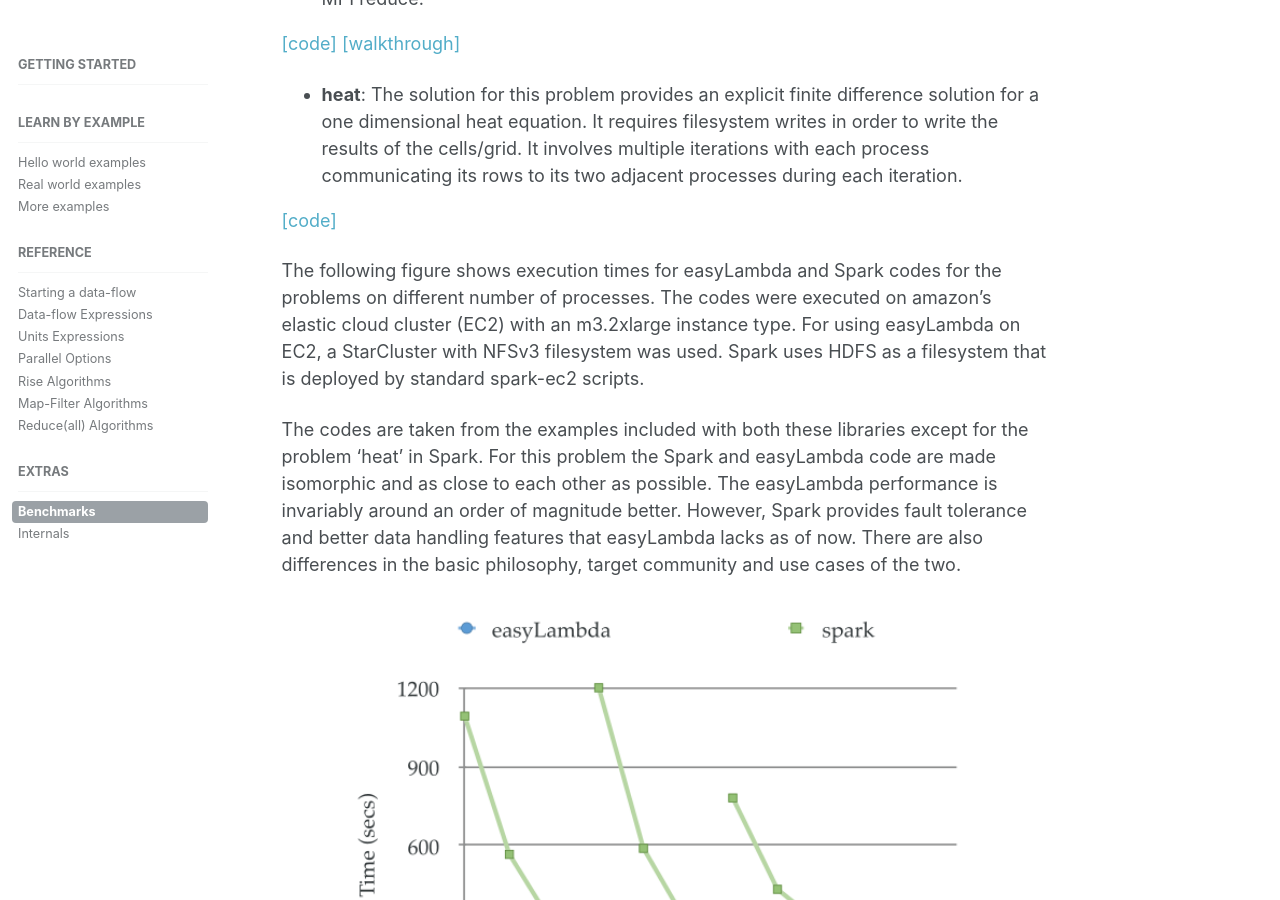
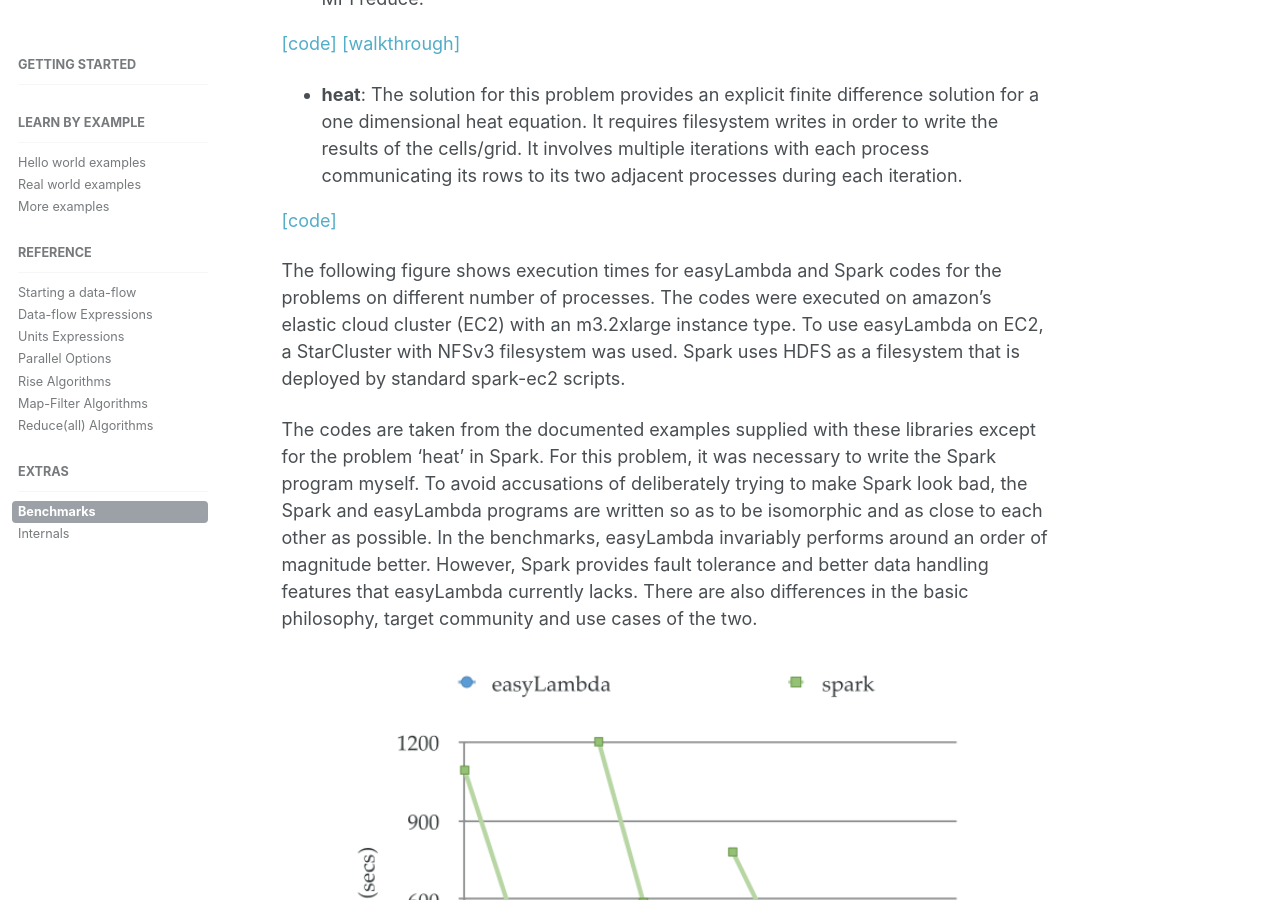
Before and after one commit to haptork/easyLambda, a Jekyll site: the page built from _docs/13-benchmarks.md, in a window 1280 px wide and 900 px high, scrolled down 1185 px. Built offline with Jekyll 4.4.1, drawn with Linux system fonts in a browser that asks for light colours; some of the changed text lies outside the part shown.

Commit message:
Update 13-benchmarks.md

```diff
--- a/_docs/13-benchmarks.md
+++ b/_docs/13-benchmarks.md
@@ -59,17 +59,18 @@ rows to its two adjacent processes during each iteration.
 
 The following figure shows execution times for easyLambda and Spark codes
 for the problems on different number of processes. The codes were executed on
-amazon's elastic cloud cluster (EC2) with an m3.2xlarge instance type. For using
+amazon's elastic cloud cluster (EC2) with an m3.2xlarge instance type. To use
 easyLambda on EC2, a StarCluster with NFSv3 filesystem was used. Spark uses HDFS
 as a filesystem that is deployed by standard spark-ec2 scripts.
 
-The codes are taken from the examples included with both these libraries except
-for the problem 'heat' in Spark. For this problem the Spark and easyLambda code are
-made isomorphic and as close to each other as possible. The easyLambda performance
-is invariably around an order of magnitude better. However, Spark provides
-fault tolerance and better data handling features that easyLambda lacks as of
-now. There are also differences in the basic philosophy, target community and
-use cases of the two.
+The codes are taken from the documented examples supplied with these libraries except
+for the problem 'heat' in Spark. For this problem, it was necessary to write the Spark
+program myself. To avoid accusations of deliberately trying to make Spark look bad, the
+Spark and easyLambda programs are written so as to be isomorphic and as close to each
+other as possible. In the benchmarks, easyLambda invariably performs around an order of
+magnitude better. However, Spark provides fault tolerance and better data handling
+features that easyLambda currently lacks. There are also differences in the basic
+philosophy, target community and use cases of the two.
 
 <figure>
   <img src="{{ site.url }}{{ site.baseurl }}/images/benchelastic.png" alt="benchelastic">
```
Also changed, not shown: other parts of _docs/13-benchmarks.md (+1 -1 lines).
